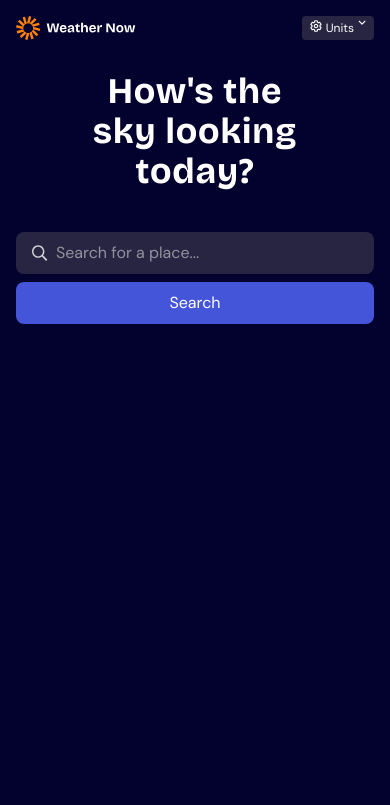
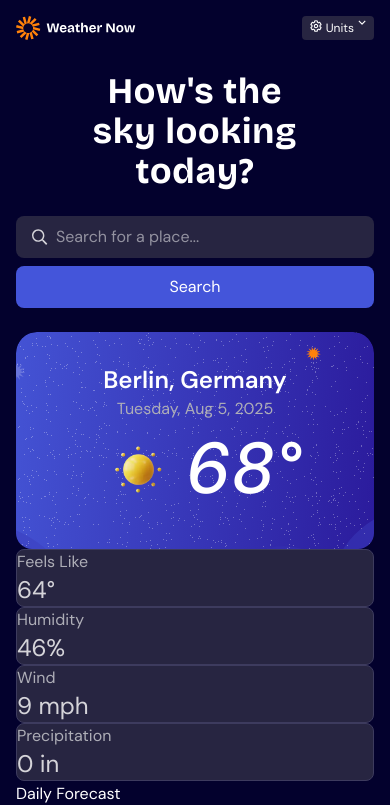
Before and after one commit to YismelR/weather-app, a React (Vite) app: page / in a window 390 px wide. Shown: the top 805 px of the page. Built offline with nearby package versions, Linux system fonts and the light colour scheme.

Commit message:
fixed the mobile display of current weather

```diff
--- a/src/components/Body.tsx
+++ b/src/components/Body.tsx
@@ -3,12 +3,12 @@ import WeatherDisplay from "./WeatherDisplay";
 
 export default function Body() {
   return (
-    <section className="flex flex-col place-items-center gap-10">
+    <section className="flex flex-col place-items-center gap-6 md:gap-10">
       <h1 className="text-4xl text-center tracking-wide px-10 min-[375px]:px-14 min-[425px]:px-20 md:px-0">
         How's the sky looking today?
       </h1>
       <Navigation />
-      {/* <WeatherDisplay /> */}
+      <WeatherDisplay />
     </section>
   );
 }
--- a/src/components/WeatherDisplay.tsx
+++ b/src/components/WeatherDisplay.tsx
@@ -3,7 +3,7 @@ import OverallDisplay from "./overallDisplay/OverallDisplay";
 
 export default function WeatherDisplay() {
   return (
-    <section className="grid lg:grid-cols-3 lg:gap-4 w-full">
+    <section className="grid lg:grid-cols-3 gap-4 w-full">
       <OverallDisplay />
       <HourlySection />
     </section>
--- a/src/components/overallDisplay/CurrentWeather.tsx
+++ b/src/components/overallDisplay/CurrentWeather.tsx
@@ -1,18 +1,24 @@
-import weatherBG from "../../assets/images/bg-today-large.svg";
+import bigWeatherBG from "../../assets/images/bg-today-large.svg";
+import smallWeatherBG from "../../assets/images/bg-today-small.svg";
 import timeZone from "../../assets/images/icon-sunny.webp";
+
 export default function CurrentWeather() {
   return (
     <div
-      className="flex justify-between place-items-center lg:w-full lg:h-full bg-cover bg-no-repeat rounded-2xl lg:px-6 "
-      style={{ backgroundImage: `url(${weatherBG})` }}
+      className="flex flex-col bg-url() md:flex-row p-8 justify-between place-items-center w-full h-full bg-cover bg-no-repeat rounded-2xl lg:px-6 "
+      style={{
+        backgroundImage: `url(${
+          window.innerWidth < 1024 ? smallWeatherBG : bigWeatherBG
+        })`,
+      }}
     >
-      <div className="flex flex-col">
-        <h3 className="text-2xl font-bold">Berlin, Germany</h3>
+      <div className="flex flex-col text-center md:text-left">
+        <h3 className="text-2xl font-semibold">Berlin, Germany</h3>
         <p className="text-Neutral-300">Tuesday, Aug 5, 2025</p>
       </div>
       <div className="flex justify-center place-items-center">
-        <img src={timeZone} className="lg:size-24" />
-        <h2 className="text-7xl font-bold">68°</h2>
+        <img src={timeZone} className="size-24" />
+        <h2 className="text-7xl font-medium italic">68°</h2>
       </div>
     </div>
   );
--- a/src/components/overallDisplay/OverallDisplay.tsx
+++ b/src/components/overallDisplay/OverallDisplay.tsx
@@ -7,7 +7,7 @@ export default function OverallDisplay() {
     <div className="flex flex-col lg:col-span-2 lg:gap-6">
       <CurrentWeather />
       <WeatherDescription />
-      <DailyForecast/>
+      <DailyForecast />
     </div>
   );
 }
--- a/src/index.css
+++ b/src/index.css
@@ -106,7 +106,6 @@ body {
   font-family: var(--font-DM-Sans), sans-serif, Arial, Helvetica;
   color: var(--color-Neutral-0);
   line-height: 1.6;
-  height: 100vh;
 }
 
 h1 {
```
